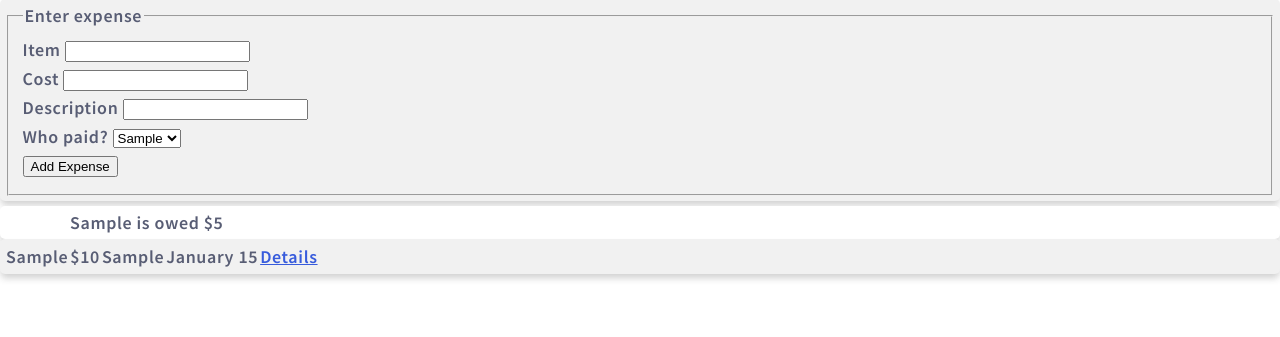
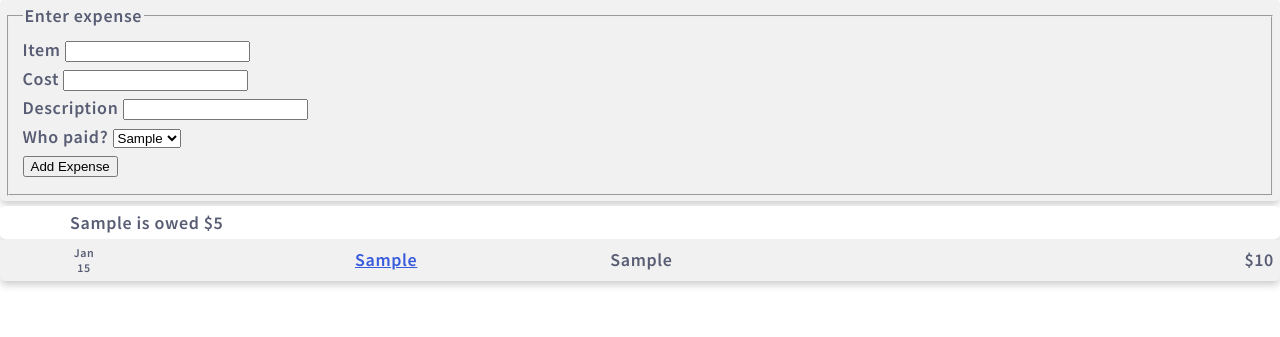
Before and after one commit to ajc133/expenses-app-django, a Django app: page /expenses/ in a window 1280 px wide. Shown: the part 123-460 px from the top of the page. Run offline with Django 5.2, Linux system fonts and the light colour scheme; a user stored in the database is signed in; tables that the repository leaves empty hold one stand-in row (values such as "Sample post").

Commit message:
nicer table + update updated_at on expense edit

```diff
--- a/expenses/templates/all_expenses.html
+++ b/expenses/templates/all_expenses.html
@@ -49,11 +49,10 @@ List of all expenses
 		<tbody>
 			{% for x in expenses %}
 			<tr>
-				<td>{{ x.item }}</td>
-				<td>${{ x.cost|floatformat:"-2" }}</td>
-				<td>{{ x.payer.first_name }}</td>
-				<td>{{ x.created_at|date:"F j" }}</td>
-				<td><a href="{% url 'expense_details' x.id %}">Details</a></td>
+				<td class="created-cell">{{ x.created_at|date:"M" }}<br>{{ x.created_at|date:"j" }}</td>
+				<td class="item-cell"><a href="{% url 'expense_details' x.id %}">{{ x.item }}</a></td>
+				<td class="payer-cell">{{ x.payer.first_name }}</td>
+				<td class="cost-cell">${{ x.cost|floatformat:"-2" }}</td>
 			</tr>
 			{% endfor %}
 		</tbody>
--- a/expenses/templates/expense_edit.html
+++ b/expenses/templates/expense_edit.html
@@ -7,6 +7,7 @@ Edit expense
 {% block content %}
 <div class="mycard">
 	<h1>{{ expense.item }}</h1>
+	<p><a href={% url 'expense_details' expense.id %}>View</a></p>
 	<form method="post" action="{% url 'expense_edit' expense.id %}">
 		{% csrf_token %}
 		<fieldset>
--- a/expenses/templates/master.html
+++ b/expenses/templates/master.html
@@ -12,7 +12,7 @@
 
 <body>
 	<div class="topnav">
-		<h1>Splootwyze</h1>
+		<h1><a href="{% url 'expenses' %}">Splootwyze</a></h1>
 		<a href="{% url 'expenses' %}">EXPENSES</a> |
 		<a href="{% url 'users' %}">USERS</a> |
 		{% if user.is_authenticated %}
--- a/expenses/views.py
+++ b/expenses/views.py
@@ -1,3 +1,5 @@
+from datetime import datetime, timezone
+
 from django.http import HttpResponse, HttpRequest, HttpResponseBadRequest
 from django.template import loader, RequestContext
 from django.shortcuts import get_object_or_404
@@ -89,6 +91,7 @@ def expense_edit(request: HttpRequest, id):
             description=description,
             payer=payer_id,
             submitter=submitter,
+            updated_at=datetime.now(tz=timezone.utc),
         )
     # TODO: One db query
     expense = Expense.objects.get(id=id)
--- a/mystaticfiles/global.css
+++ b/mystaticfiles/global.css
@@ -72,4 +72,19 @@ tbody tr:nth-child(2n) > td > a:visited {
 
 table {
   border-spacing: 0;
+  width: 100%;
 }
+
+
+.created-cell {
+  text-align: center;
+  font-size: 12px;
+}
+
+.item-cell {
+  text-align: center;
+}
+
+.cost-cell {
+  text-align: right;
+}
```
